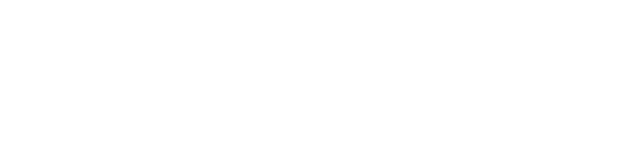
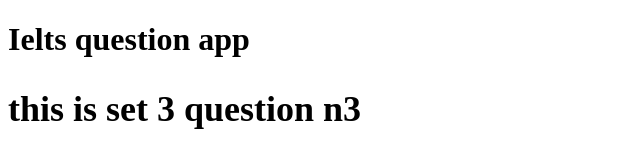
Before and after one commit to rblejman/ielts-speaking-questions, a plain HTML site: page index.html in a window 1280 px wide. Shown: the whole page, without its empty margins (0-640 px from the left). Drawn offline with Linux system fonts and the light colour scheme.

Commit message:
question array and module

```diff
--- a/index.html
+++ b/index.html
@@ -6,5 +6,11 @@
     <meta name="viewport" content="width=device-width, initial-scale=1.0" />
     <title>IELTs Speaking Qs</title>
   </head>
-  <body></body>
+  <body>
+    <h1>Ielts question app</h1>
+    <div class="qWall">
+      <h2 class="qWall__question">Where do you live?</h2>
+    </div>
+    <script type="module" src="main.js"></script>
+  </body>
 </html>
--- /dev/null
+++ b/main.js
@@ -0,0 +1,23 @@
+import qSets from "./questions.js";
+console.log(qSets);
+
+const currentQ = document.querySelector(".qWall__question");
+
+function showQ(qSets) {
+  qSets.forEach((qSet) => {
+    currentQ.innerHTML = `
+    <h2 class="qWall__question">${qSet.q1}</h2>
+    `;
+    setTimeout(10000);
+    currentQ.innerHTML = `
+    <h2 class="qWall__question">${qSet.q2}</h2>
+    `;
+    setTimeout(10000);
+    currentQ.innerHTML = `
+    <h2 class="qWall__question">${qSet.q3}</h2>
+    `;
+    setTimeout(10000);
+  });
+}
+
+showQ(qSets);
--- /dev/null
+++ b/questions.js
@@ -0,0 +1,25 @@
+const qSets = [
+  {
+    q1: "this is question n1",
+    q2: "this is question n2",
+    q3: "this is question n3",
+    q4: "this is question n4",
+    id: 1,
+  },
+  {
+    q1: "this is set 2 question n1",
+    q2: "this is set 2 question n2",
+    q3: "this is set 2 question n3",
+    q4: "this is set 2 question n4",
+    id: 2,
+  },
+  {
+    q1: "this is set 3 question n1",
+    q2: "this is set 3 question n2",
+    q3: "this is set 3 question n3",
+    q4: "this is set 3 question n4",
+    id: 3,
+  },
+];
+
+export default qSets;
```
Also changed, not shown: app.js (deleted), questions.json (deleted), 1 other file.
